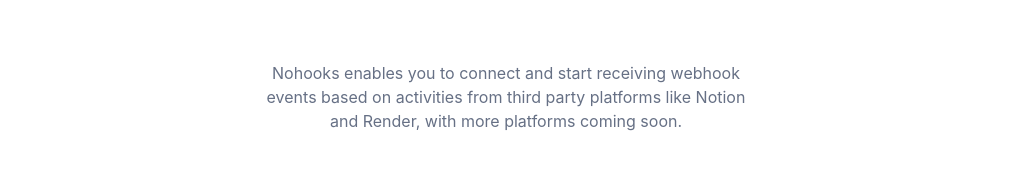
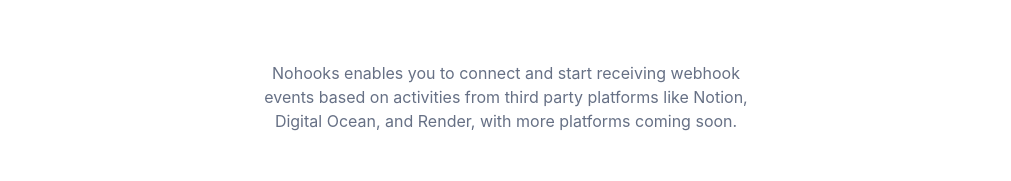
Before and after one commit to frain-dev/nohooks-website, a Nuxt app: page / in a window 1280 px wide. Shown: the part 284-465 px from the top of the page, without its empty margins (134-1145 px from the left). Built offline with nearby package versions, Linux system fonts and the light colour scheme.

Commit message:
update seo image

```diff
--- a/pages/index.vue
+++ b/pages/index.vue
@@ -23,7 +23,7 @@
         <main class="pb-200px">
             <section class="max-w-[900px] mx-auto p-20px py-110px text-center flex flex-col gap-50px items-center">
                 <h1 class="text-[48px] font-bold leading-[60px] bg-clip-text">Webhooks on Platforms with Nohooks</h1>
-                <p class="text-gray-500 text-16 max-w-[500px]">Nohooks enables you to connect and start receiving webhook events based on activities from third party platforms like Notion and Render, with more platforms coming soon.</p>
+                <p class="text-gray-500 text-16 max-w-[500px]">Nohooks enables you to connect and start receiving webhook events based on activities from third party platforms like Notion, Digital Ocean, and Render, with more platforms coming soon.</p>
 
 
                 <div class="flex items-center gap-24px justify-center flex-wrap mx-auto w-fit">
```
Also changed, not shown: public/seo-img/og-image.png.
